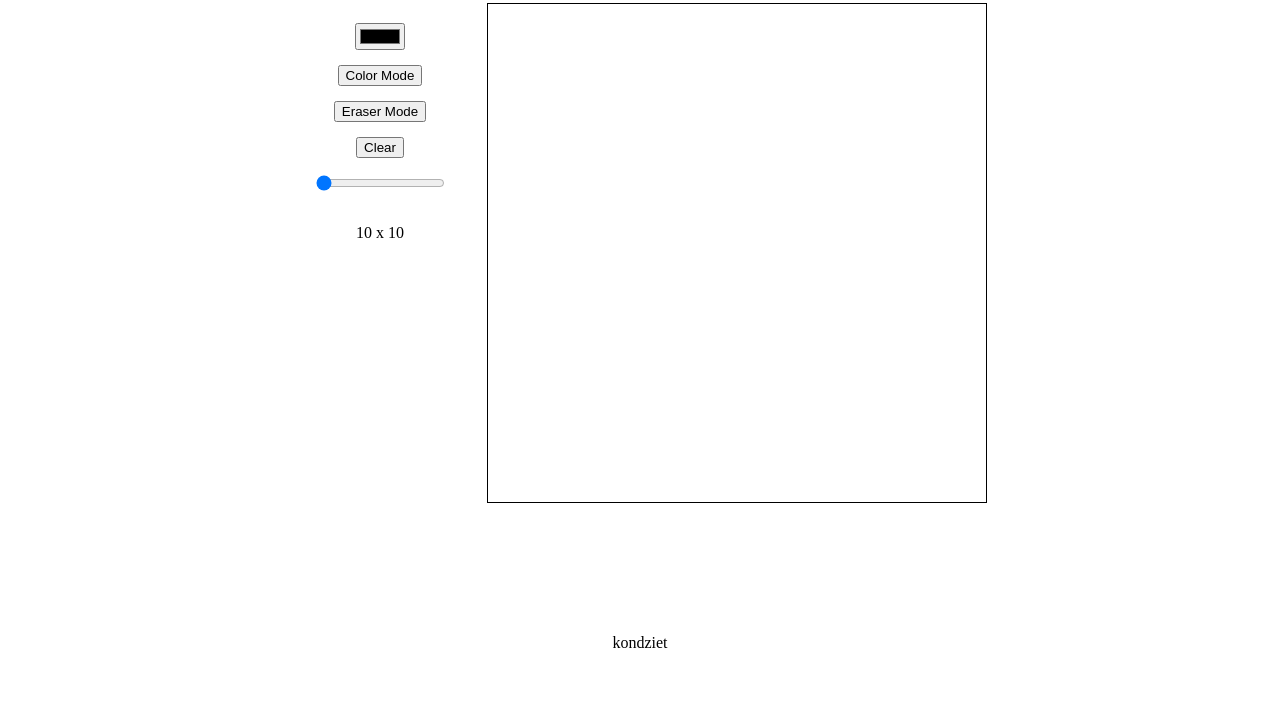
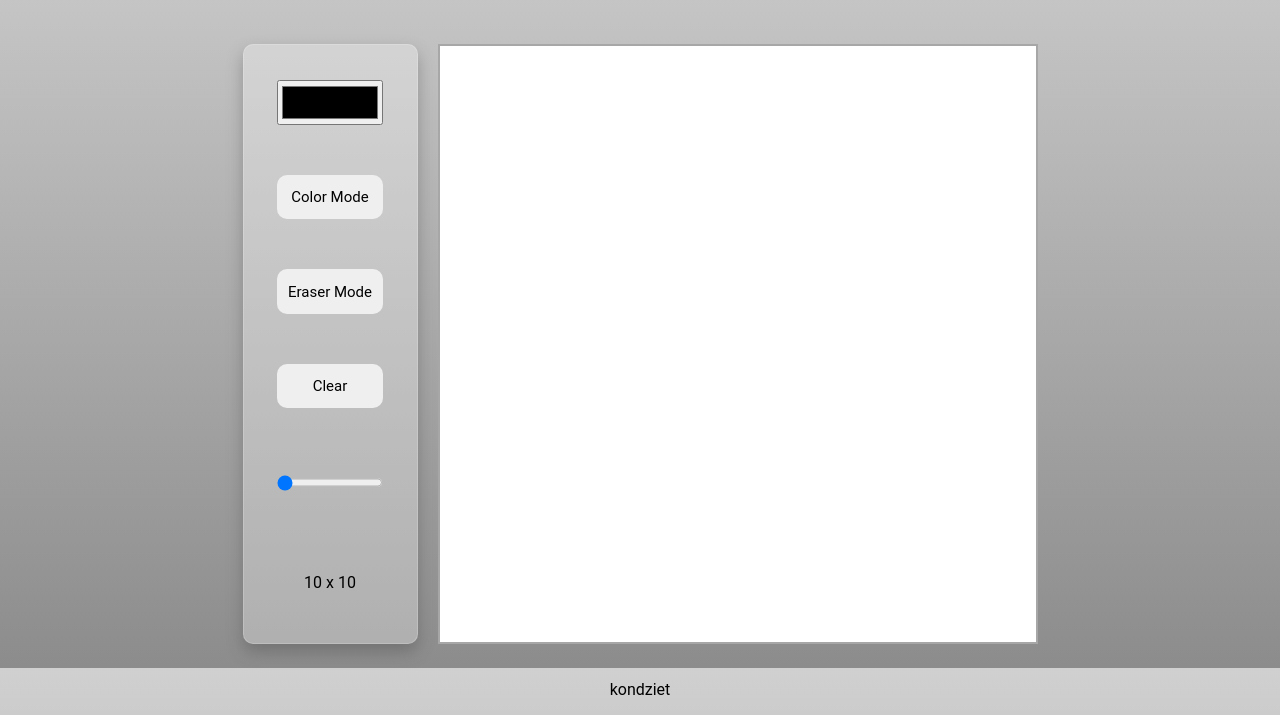
Before and after one commit to kondziet/etch-a-sketch, a plain HTML site: page index.html in a window 1280 px wide. Shown: the part 132-847 px from the top of the page. Before the commit the page ends 800 px from the top, so only its background shows below. Drawn offline with Linux system fonts and the light colour scheme.

Commit message:
Make CSS look cleaner

```diff
--- a/style.css
+++ b/style.css
@@ -1,5 +1,11 @@
+:root {
+    --grid-height: 600px;
+    --grid-width: var(--grid-height);
+}
+
 html {
     box-sizing: border-box;
+    font-family: 'Roboto', sans-serif;
 }
 
 *, *::before, *::after {
@@ -7,17 +13,18 @@ html {
 }
 
 body {
+    height: 100vh;
     padding: 0;
     margin: 0;
-    height: 100vh;
     display: flex;
     flex-direction: column;
+    background: linear-gradient(360deg, rgba(140,140,140,1) 0%, rgba(208,208,208,1) 100%);
 }
 
 .header {
+    padding: 40px 0;
     display: flex;
     align-items: center;
-    padding: 20px 0;
 }
 
 #banner {
@@ -27,27 +34,52 @@ body {
 }
 
 .main {
+    padding: 20px;
     display: flex;
     justify-content: center;
     flex: 1;
     gap: 20px;
-    padding: 20px;
 }
 
 .settings {
+    height: var(--grid-height);
+    padding: 20px;
     display: flex;
+    justify-content: center;
+    align-items: center;
     flex-direction: column;
-    align-items: center;
-    padding: 20px;
-    gap: 15px;
+    gap: 50px;
+    background: rgba( 255, 255, 255, 0.3 );
+    box-shadow: 0 8px 16px 0 rgba(70, 70, 71, 0.37);
+    border-radius: 10px;
+    border: 1px solid rgba( 255, 255, 255, 0.18 );
+}
+
+.settings button, input {
+    width: 80%;
+    height: 8%;
+    cursor: pointer;
+}
+
+button {
+    font-family: inherit;
+    font-size: 15px;
+    border-radius: 10px;
+    border: none;
+    transition: all 0.05s linear;
+}
+
+button:hover {
+    transform: scale(1.05);
 }
 
 #grid {
+    width: var(--grid-width);
+    height: var(--grid-height);
     display: grid;
-    width: 500px;
-    height: 500px;
     user-select: none;
-    border: 1px solid black;
+    border: 2px solid rgb(167, 167, 167);
+    background-color: white;
 }
 
 .footer {
```
